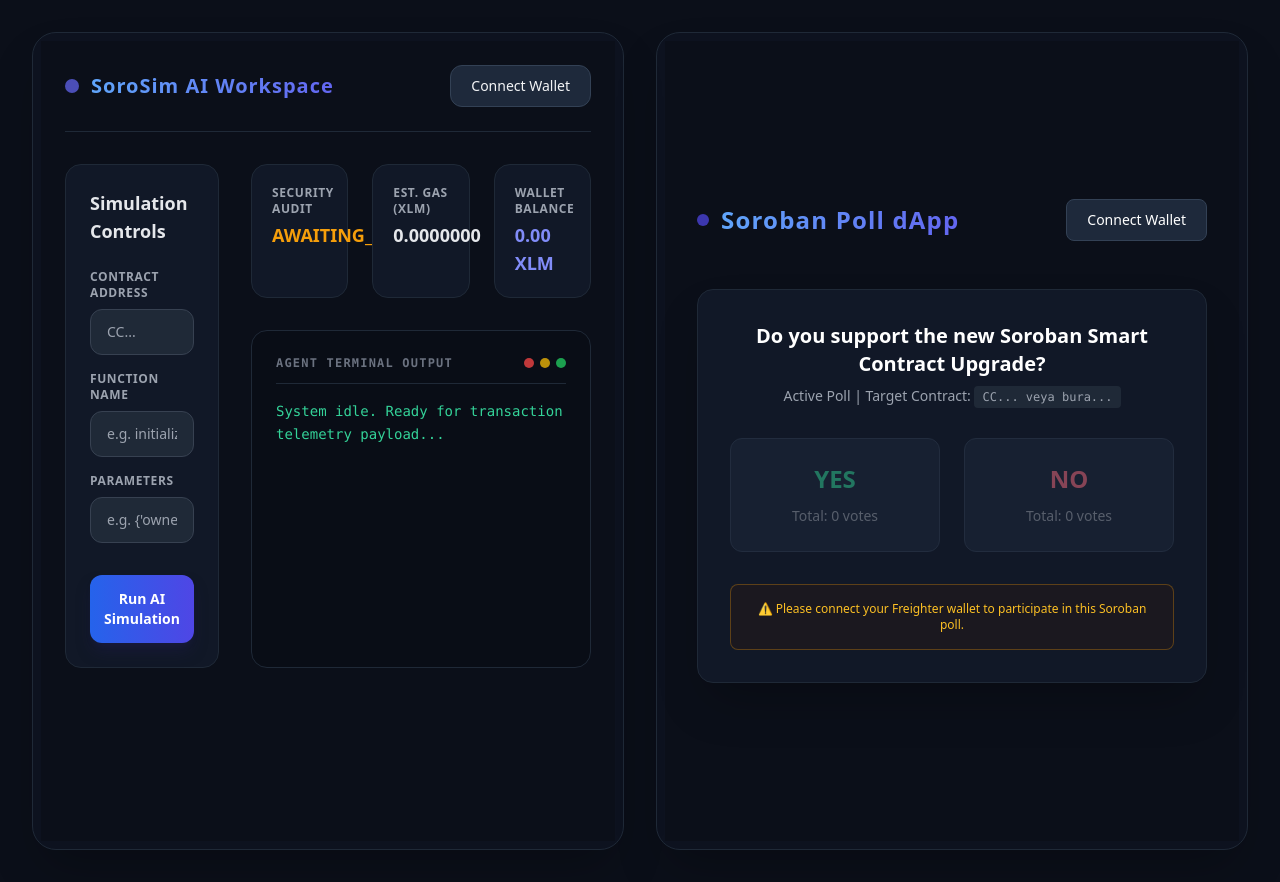
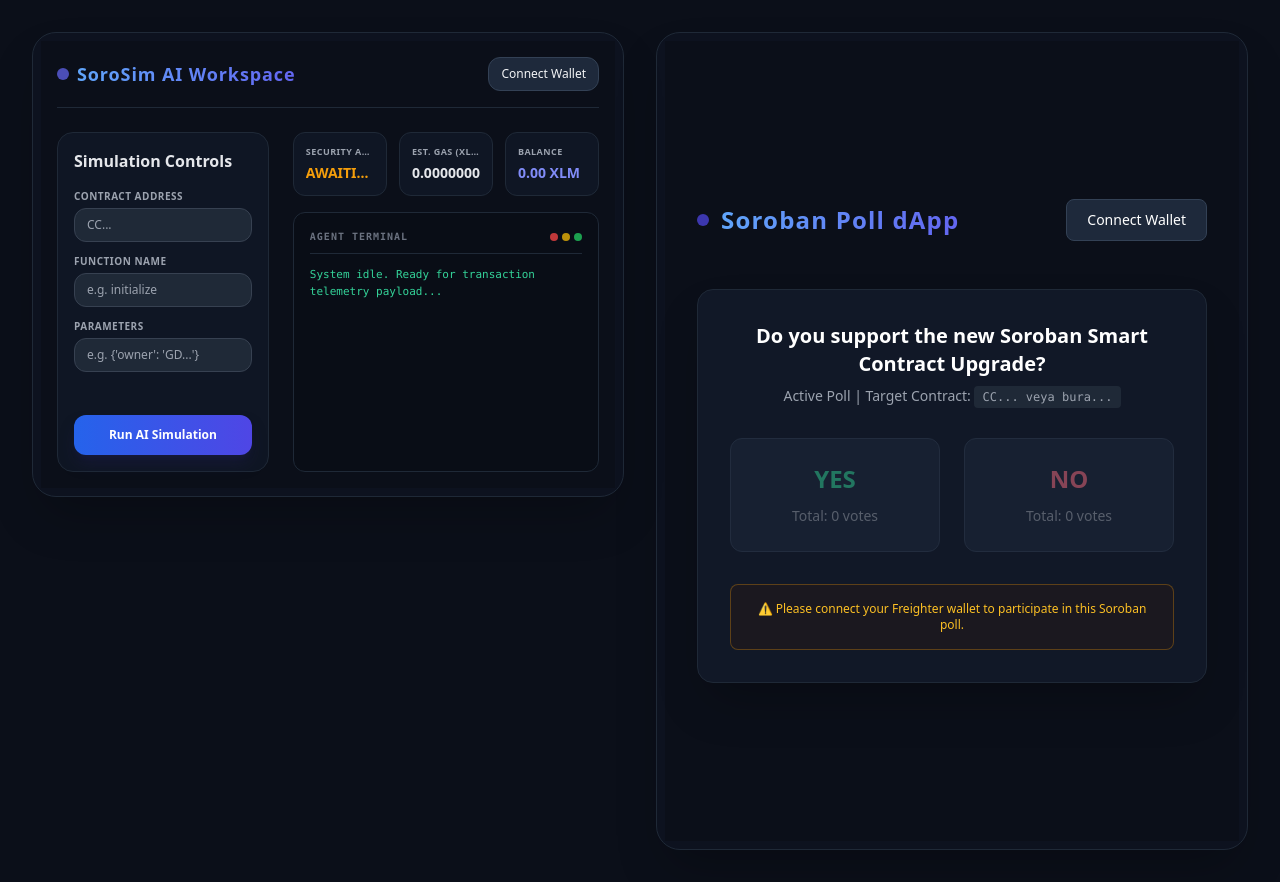
Before and after one commit to deniz-1998/soroban-poll, a React (Vite) app: page / in a window 1280 px wide. Built offline with nearby package versions, Linux system fonts and the light colour scheme.

Commit message:
style: fix text clipping in side-by-side layout

```diff
--- a/src/views/Dashboard.jsx
+++ b/src/views/Dashboard.jsx
@@ -1,27 +1,18 @@
 import React, { useState } from 'react';
 
 export default function Dashboard() {
-  // Simulation input states
   const [contractAddress, setContractAddress] = useState("");
   const [functionName, setFunctionName] = useState("");
   const [parameters, setParameters] = useState("");
-
-  // Wallet and connectivity states
   const [walletAddress, setWalletAddress] = useState("");
   const [isConnected, setIsConnected] = useState(false);
   const [balance, setBalance] = useState("0.00");
-
-  // Analytics and simulation outputs
   const [auditStatus, setAuditStatus] = useState("AWAITING_AUTH");
   const [gasEstimated, setGasEstimated] = useState("0.0000000");
   const [isSimulating, setIsSimulating] = useState(false);
-
-  // Agent terminal log stream state
   const [logs, setLogs] = useState("System idle. Ready for transaction telemetry payload...");
 
-  // Developer Bypass Connection Handler
   const connectWallet = () => {
-    // Jüri sunumu ve test kolaylığı için otomatik simüle cüzdan bağlantısı
     const mockAddress = "GDRW7X23V64IXSIMULATEDANCHORACTIVE9923";
     setWalletAddress(mockAddress);
     setIsConnected(true);
@@ -29,7 +20,6 @@ export default function Dashboard() {
     setLogs("Wallet GDRW7X...E9923 connected. Keypair authenticated on Stellar Testnet.");
   };
 
-  // Run AI Simulation Handler
   const runSimulation = () => {
     if (!isConnected) {
       setLogs("Error: Cannot initiate simulation. Active wallet signature required.");
@@ -57,62 +47,62 @@ export default function Dashboard() {
   };
 
   return (
-    <div className="min-h-screen bg-[#0B0F19] text-gray-100 font-sans p-6">
+    <div className="w-full bg-[#0B0F19] text-gray-100 font-sans p-4">
       {/* Header */}
-      <header className="max-w-7xl mx-auto flex justify-between items-center pb-6 border-b border-[#1F2937] mb-8">
-        <div className="flex items-center space-x-3">
-          <div className="w-3.5 h-3.5 bg-indigo-500 rounded-full animate-pulse"></div>
-          <span className="text-xl font-bold tracking-wider text-transparent bg-clip-text bg-gradient-to-r from-blue-400 to-indigo-500">
+      <header className="flex justify-between items-center pb-4 border-b border-[#1F2937] mb-6">
+        <div className="flex items-center space-x-2 min-w-0">
+          <div className="w-3 h-3 bg-indigo-500 rounded-full animate-pulse flex-shrink-0"></div>
+          <span className="text-base md:text-lg font-bold tracking-wider text-transparent bg-clip-text bg-gradient-to-r from-blue-400 to-indigo-500 truncate">
             SoroSim AI Workspace
           </span>
         </div>
         <button
           onClick={connectWallet}
-          className="bg-[#1E293B] hover:bg-[#334155] border border-[#334155] text-sm px-5 py-2.5 rounded-xl font-medium transition-all duration-200"
+          className="bg-[#1E293B] hover:bg-[#334155] border border-[#334155] text-xs px-3 py-2 rounded-xl font-medium transition-all duration-200 flex-shrink-0"
         >
-          {isConnected ? `${walletAddress.substring(0, 6)}...${walletAddress.substring(walletAddress.length - 5)}` : "Connect Wallet"}
+          {isConnected ? `${walletAddress.substring(0, 5)}...${walletAddress.substring(walletAddress.length - 4)}` : "Connect Wallet"}
         </button>
       </header>
 
       {/* Grid Layout */}
-      <main className="max-w-7xl mx-auto grid grid-cols-1 lg:grid-cols-3 gap-8">
+      <div className="grid grid-cols-1 lg:grid-cols-12 gap-6">
 
-        {/* Left: Input & Controls (Simulation Panel) */}
-        <div className="lg:col-span-1 bg-[#111827] border border-[#1F2937] rounded-2xl p-6 flex flex-col justify-between">
-          <div>
-            <h2 className="text-lg font-semibold mb-6 text-gray-200">Simulation Controls</h2>
+        {/* Simulation Panel */}
+        <div className="lg:col-span-5 bg-[#111827]/80 border border-[#1F2937] rounded-2xl p-4 flex flex-col justify-between min-w-0">
+          <div className="space-y-4">
+            <h2 className="text-base font-semibold text-gray-200">Simulation Controls</h2>
 
-            <div className="space-y-4">
+            <div className="space-y-3">
               <div>
-                <label className="block text-xs font-semibold text-gray-400 uppercase tracking-wider mb-2">Contract Address</label>
+                <label className="block text-[10px] font-semibold text-gray-400 uppercase tracking-wider mb-1">Contract Address</label>
                 <input
                   type="text"
                   value={contractAddress}
                   onChange={(e) => setContractAddress(e.target.value)}
                   placeholder="CC..."
-                  className="w-full bg-[#1F2937] border border-[#374151] rounded-xl px-4 py-3 text-sm focus:outline-none focus:border-indigo-500 text-white"
+                  className="w-full bg-[#1F2937] border border-[#374151] rounded-xl px-3 py-2 text-xs focus:outline-none focus:border-indigo-500 text-white"
                 />
               </div>
 
               <div>
-                <label className="block text-xs font-semibold text-gray-400 uppercase tracking-wider mb-2">Function Name</label>
+                <label className="block text-[10px] font-semibold text-gray-400 uppercase tracking-wider mb-1">Function Name</label>
                 <input
                   type="text"
                   value={functionName}
                   onChange={(e) => setFunctionName(e.target.value)}
                   placeholder="e.g. initialize"
-                  className="w-full bg-[#1F2937] border border-[#374151] rounded-xl px-4 py-3 text-sm focus:outline-none focus:border-indigo-500 text-white"
+                  className="w-full bg-[#1F2937] border border-[#374151] rounded-xl px-3 py-2 text-xs focus:outline-none focus:border-indigo-500 text-white"
                 />
               </div>
 
               <div>
-                <label className="block text-xs font-semibold text-gray-400 uppercase tracking-wider mb-2">Parameters</label>
+                <label className="block text-[10px] font-semibold text-gray-400 uppercase tracking-wider mb-1">Parameters</label>
                 <input
                   type="text"
                   value={parameters}
                   onChange={(e) => setParameters(e.target.value)}
                   placeholder="e.g. {'owner': 'GD...'}"
-                  className="w-full bg-[#1F2937] border border-[#374151] rounded-xl px-4 py-3 text-sm focus:outline-none focus:border-indigo-500 text-white"
+                  className="w-full bg-[#1F2937] border border-[#374151] rounded-xl px-3 py-2 text-xs focus:outline-none focus:border-indigo-500 text-white"
                 />
               </div>
             </div>
@@ -121,52 +111,52 @@ export default function Dashboard() {
           <button
             onClick={runSimulation}
             disabled={isSimulating}
-            className="w-full bg-gradient-to-r from-blue-600 to-indigo-600 hover:from-blue-500 hover:to-indigo-500 text-white rounded-xl py-3.5 font-semibold text-sm transition-all duration-200 shadow-lg shadow-indigo-950/50 mt-8 disabled:opacity-50"
+            className="w-full bg-gradient-to-r from-blue-600 to-indigo-600 hover:from-blue-500 hover:to-indigo-500 text-white rounded-xl py-3 font-semibold text-xs transition-all duration-200 shadow-lg shadow-indigo-950/50 mt-6 disabled:opacity-50"
           >
             {isSimulating ? "Simulating..." : "Run AI Simulation"}
           </button>
         </div>
 
-        {/* Right Area (Logs & Status Dashboard) */}
-        <div className="lg:col-span-2 flex flex-col space-y-8">
+        {/* Logs & Status Dashboard */}
+        <div className="lg:col-span-7 flex flex-col space-y-4 min-w-0">
 
           {/* Status Metrics Cards */}
-          <div className="grid grid-cols-3 gap-6">
-            <div className="bg-[#111827] border border-[#1F2937] rounded-2xl p-5">
-              <span className="block text-xs text-gray-400 font-semibold uppercase tracking-wider mb-1">Security Audit</span>
-              <span className={`text-lg font-bold ${auditStatus === 'SECURE' ? 'text-emerald-400' : auditStatus === 'ANALYZING' ? 'text-blue-400 animate-pulse' : 'text-amber-500'}`}>
+          <div className="grid grid-cols-3 gap-3">
+            <div className="bg-[#111827]/80 border border-[#1F2937] rounded-xl p-3 min-w-0 flex flex-col justify-between">
+              <span className="block text-[9px] text-gray-400 font-semibold uppercase tracking-wider mb-1 truncate">Security Audit</span>
+              <span className={`text-xs md:text-sm font-bold truncate ${auditStatus === 'SECURE' ? 'text-emerald-400' : auditStatus === 'ANALYZING' ? 'text-blue-400 animate-pulse' : 'text-amber-500'}`}>
                 {auditStatus}
               </span>
             </div>
 
-            <div className="bg-[#111827] border border-[#1F2937] rounded-2xl p-5">
-              <span className="block text-xs text-gray-400 font-semibold uppercase tracking-wider mb-1">Est. Gas (XLM)</span>
-              <span className="text-lg font-bold text-gray-200">{gasEstimated}</span>
+            <div className="bg-[#111827]/80 border border-[#1F2937] rounded-xl p-3 min-w-0 flex flex-col justify-between">
+              <span className="block text-[9px] text-gray-400 font-semibold uppercase tracking-wider mb-1 truncate">Est. Gas (XLM)</span>
+              <span className="text-xs md:text-sm font-bold text-gray-200 truncate">{gasEstimated}</span>
             </div>
 
-            <div className="bg-[#111827] border border-[#1F2937] rounded-2xl p-5">
-              <span className="block text-xs text-gray-400 font-semibold uppercase tracking-wider mb-1">Wallet Balance</span>
-              <span className="text-lg font-bold text-indigo-400">{balance} XLM</span>
+            <div className="bg-[#111827]/80 border border-[#1F2937] rounded-xl p-3 min-w-0 flex flex-col justify-between">
+              <span className="block text-[9px] text-gray-400 font-semibold uppercase tracking-wider mb-1 truncate">Balance</span>
+              <span className="text-xs md:text-sm font-bold text-indigo-400 truncate">{balance} XLM</span>
             </div>
           </div>
 
           {/* Terminal Logs Window */}
-          <div className="flex-grow bg-[#090D16] border border-[#1F2937] rounded-2xl p-6 font-mono text-sm flex flex-col h-[320px]">
-            <div className="flex justify-between items-center pb-3 border-b border-[#1F2937] mb-4">
-              <span className="text-xs font-semibold text-gray-500 uppercase tracking-widest">Agent Terminal Output</span>
-              <div className="flex space-x-1.5">
-                <span className="w-2.5 h-2.5 rounded-full bg-red-500/80"></span>
-                <span className="w-2.5 h-2.5 rounded-full bg-yellow-500/80"></span>
-                <span className="w-2.5 h-2.5 rounded-full bg-green-500/80"></span>
+          <div className="flex-grow bg-[#090D16] border border-[#1F2937] rounded-xl p-4 font-mono text-xs flex flex-col h-[260px] min-w-0">
+            <div className="flex justify-between items-center pb-2 border-b border-[#1F2937] mb-3 flex-shrink-0">
+              <span className="text-[10px] font-semibold text-gray-500 uppercase tracking-widest">Agent Terminal</span>
+              <div className="flex space-x-1">
+                <span className="w-2 h-2 rounded-full bg-red-500/80"></span>
+                <span className="w-2 h-2 rounded-full bg-yellow-500/80"></span>
+                <span className="w-2 h-2 rounded-full bg-green-500/80"></span>
               </div>
             </div>
-            <pre className="flex-grow overflow-y-auto text-emerald-400 whitespace-pre-wrap leading-relaxed">
+            <pre className="flex-grow overflow-y-auto text-emerald-400 whitespace-pre-wrap leading-relaxed text-[11px] select-none">
               {logs}
             </pre>
           </div>
 
         </div>
-      </main>
+      </div>
     </div>
   );
 }
```
